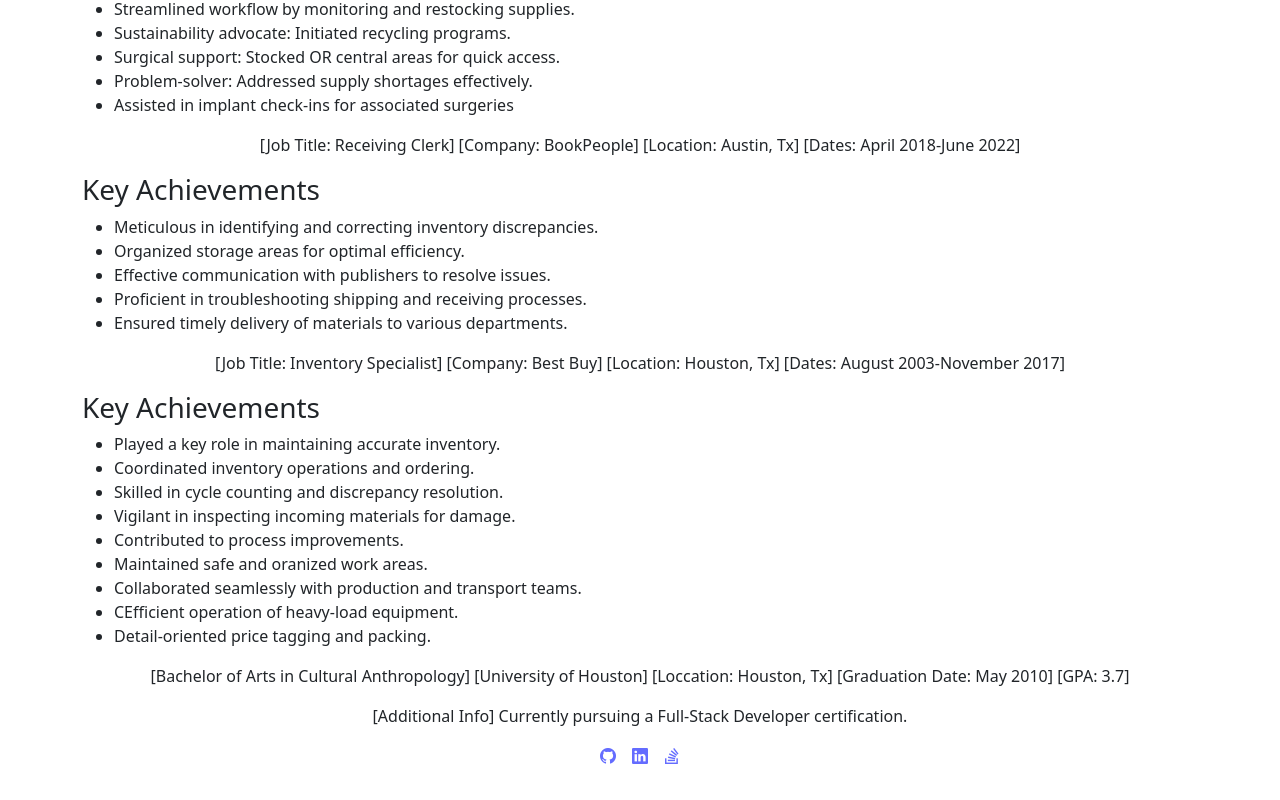
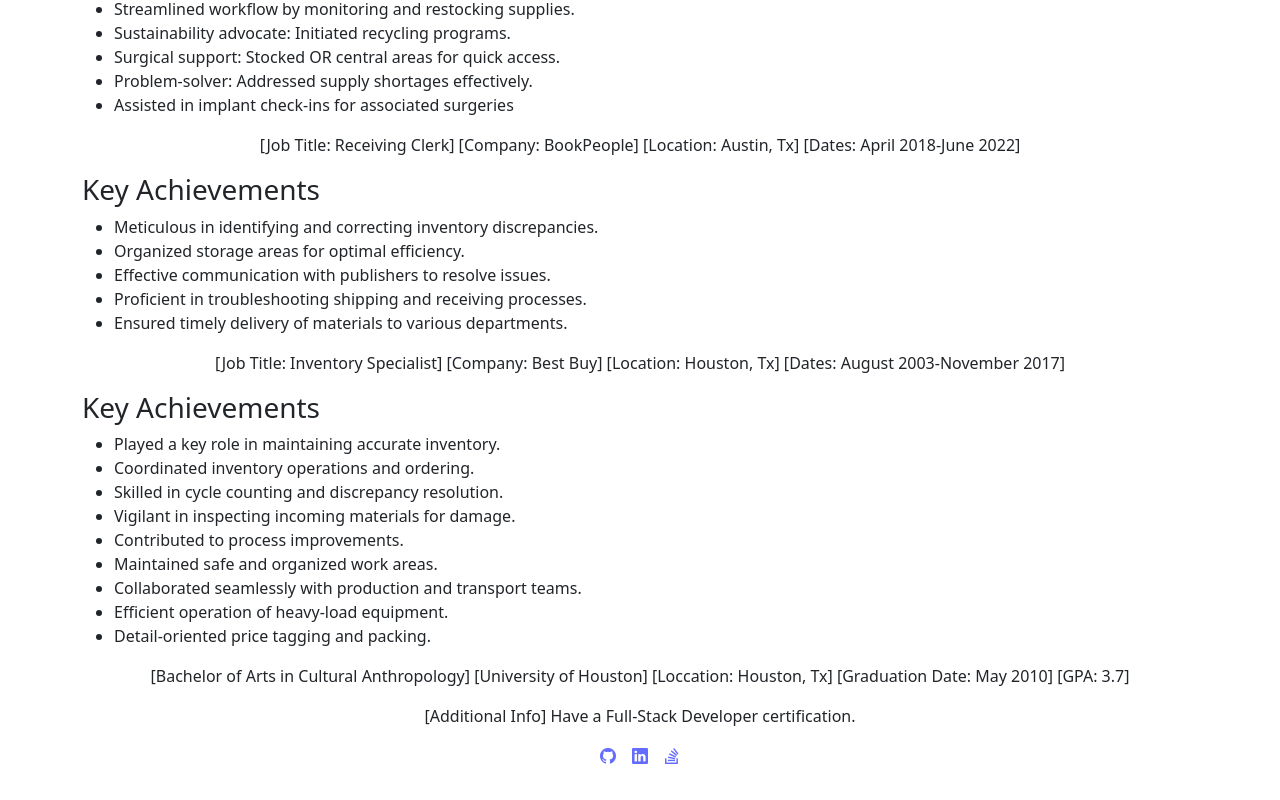
Before and after one commit to SilvAG6271/Portfolio-React-Style, a React (Vite) app: page /Resume in a window 1280 px wide. Shown: the part 761-1561 px from the top of the page. Built offline with nearby package versions, Linux system fonts and the light colour scheme.

Commit message:
fixed typos on the Resume page

```diff
--- a/src/pages/Resume.jsx
+++ b/src/pages/Resume.jsx
@@ -118,9 +118,9 @@
             <li>Skilled in cycle counting and discrepancy resolution.</li>
             <li>Vigilant in inspecting incoming materials for damage.</li>
             <li>Contributed to process improvements.</li>
-            <li>Maintained safe and oranized work areas.</li>
+            <li>Maintained safe and organized work areas.</li>
             <li>Collaborated seamlessly with production and transport teams.</li>
-            <li>CEfficient operation of heavy-load equipment.</li>
+            <li>Efficient operation of heavy-load equipment.</li>
             <li>Detail-oriented price tagging and packing.</li>
            </ul>
             </section>
@@ -136,7 +136,7 @@
             <section>
                 <p>
                     [Additional Info]
-                Currently pursuing a Full-Stack Developer certification.
+                Have a Full-Stack Developer certification.
                 </p>
             </section>
         </div>
```
